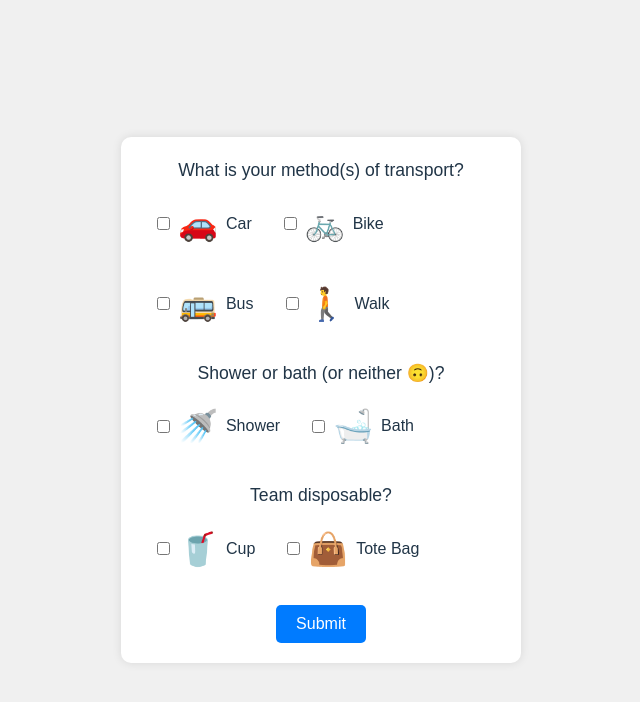
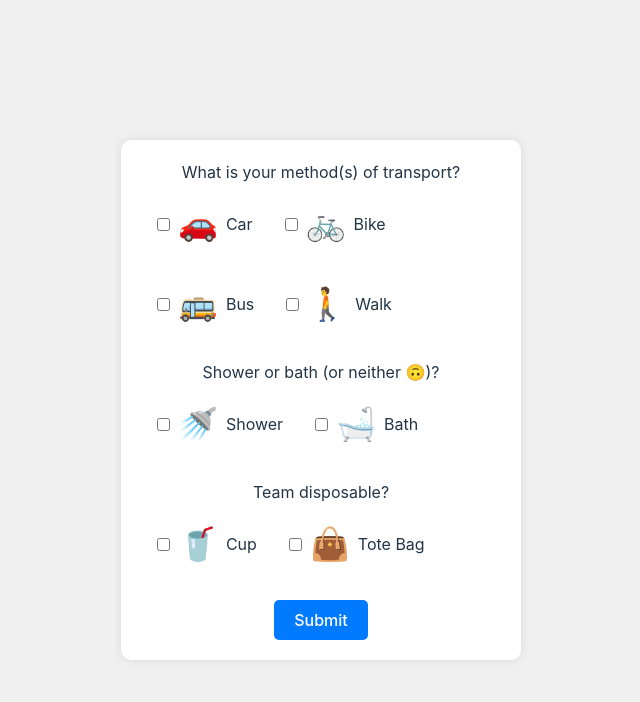
Before and after one commit to siqbal181/GreenMate, a React (Vite) app: page /register in a window 1280 px wide. Shown: the top 702 px of the page, without its empty margins (319-959 px from the left). Built offline with nearby package versions, Linux system fonts and the light colour scheme.

Commit message:
css changes

```diff
--- a/src/pages/Register/Register.css
+++ b/src/pages/Register/Register.css
@@ -6,7 +6,6 @@
 }
 
 body {
-  font-family: Arial, sans-serif;
   background-color: #f0f0f0;
   display: flex;
   justify-content: center;
@@ -57,7 +56,7 @@ form {
 }
 
 .transport-question, .shower-question, .disposable-question {
-  font-size: 1.1rem;
+  font-size: 1rem;
 }
 
 .submit-button {
```
